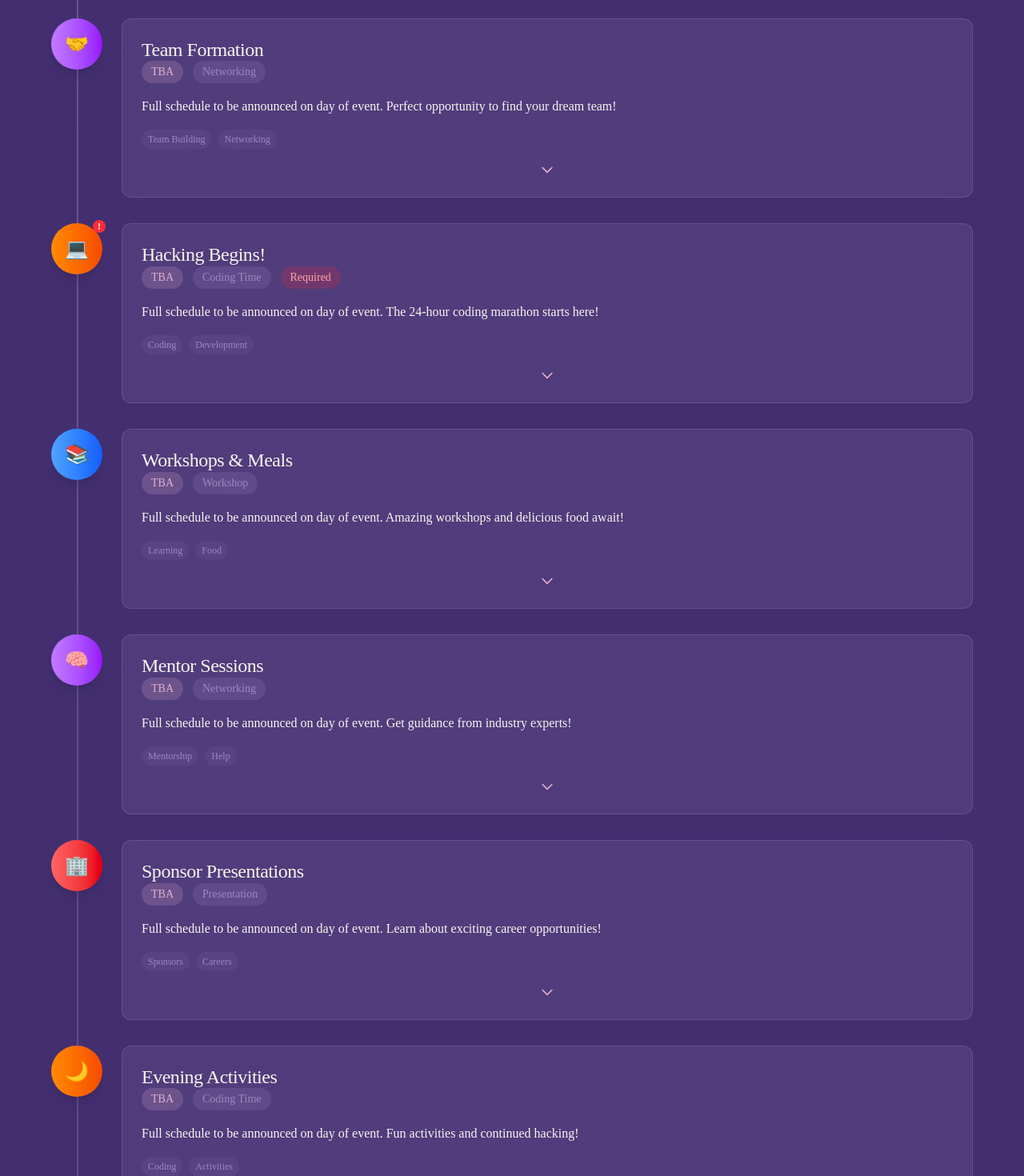
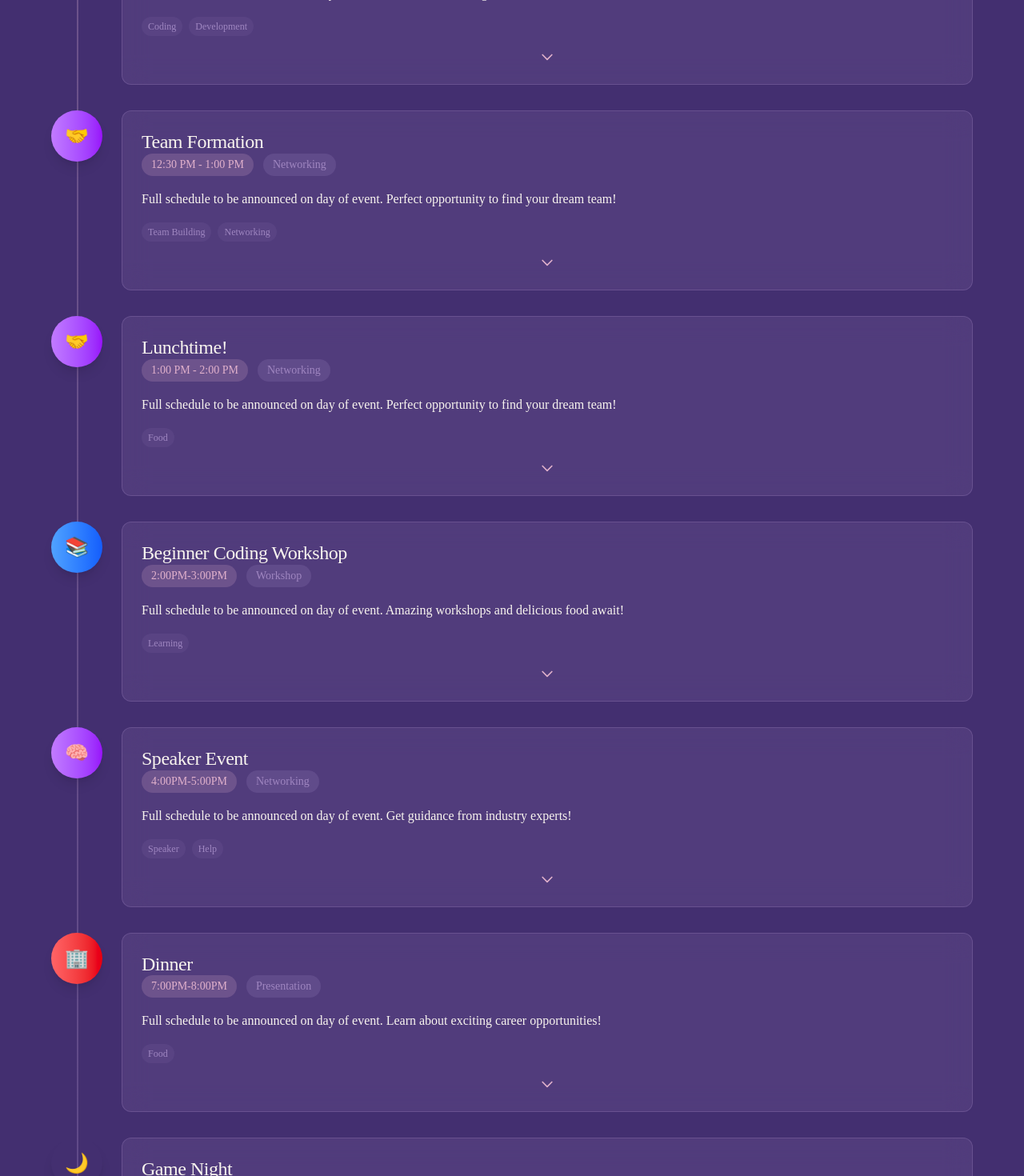
Before and after one commit to bccss/hth2025, a React (Vite) app: page /schedule in a window 1280 px wide. Shown: the part 1160-2630 px from the top of the page at 80% size. Built offline with nearby package versions, Linux system fonts and the light colour scheme; a web font is replaced by a local one.

Commit message:
times added, home cleaned a little

```diff
--- a/src/components/About.tsx
+++ b/src/components/About.tsx
@@ -194,10 +194,10 @@ function About() {
                 Hack the Heights
               </span>
             </h1>
-            <p className="text-lg sm:text-xl text-fontCream/80 max-w-4xl mx-auto leading-relaxed mb-8">
+            {/* <p className="text-lg sm:text-xl text-fontCream/80 max-w-4xl mx-auto leading-relaxed mb-8">
               Boston College's premier hackathon where innovation meets community. For ten years, we've been
               bringing together the brightest minds to build the future, one line of code at a time.
-            </p>
+            </p> */}
           </motion.div>
 
           {/* Mission Statement */}
@@ -496,10 +496,10 @@ function About() {
                 one hackathon at a time. Your journey starts here.
               </p>
               <motion.a
-                href="https://mailchi.mp/8125d9b64c7b/sign-up-for-our-newsletter-bccss"
+              href="https://forms.gle/UjvVou31bR8xBMjr5"
               target="_blank"
               rel="noopener noreferrer"
-                className="inline-block bg-gradient-to-r from-[var(--color-lightPink)] to-[var(--color-lightPurple)] text-fontCream px-8 py-4 rounded-xl font-bold text-lg shadow-lg hover:shadow-xl transition-all duration-300 relative overflow-hidden group"
+              className="bg-gradient-to-r from-[var(--color-lightPink)] to-[var(--color-lightPurple)] text-fontCream px-6 sm:px-8 py-3 sm:py-4 rounded-xl font-bold text-base sm:text-lg shadow-lg hover:shadow-xl transition-all duration-300 relative overflow-hidden group w-full sm:w-auto text-center"
               whileHover={{
                 scale: 1.05,
                 boxShadow: "0 20px 40px rgba(224, 177, 203, 0.4)"
@@ -507,7 +507,7 @@ function About() {
               whileTap={{ scale: 0.95 }}
             >
               <span className="absolute top-0 left-0 w-0 h-full bg-white opacity-20 transform -skew-x-20 transition-all duration-1000 ease-out group-hover:w-full"></span>
-                <span className="relative z-10">🚀 Join HTH 2025</span>
+              <span className="relative z-10">Register Now</span>
             </motion.a>
             </div>
           </motion.div>
--- a/src/components/Landing.tsx
+++ b/src/components/Landing.tsx
@@ -81,11 +81,11 @@ function Landing() {
         </div>
 
         <motion.div
-          className="text-center relative z-10 px-4"
+          className="text-center justify-evenly relative z-10 px-4"
           whileHover={{ scale: 1.02 }}
           transition={{ type: "spring", stiffness: 300 }}
         >
-                      <div className="flex items-center justify-center gap-2 sm:gap-3">
+            <div className="flex items-center justify-evenly gap-2 sm:gap-3">
               <motion.img
                 src={rose}
                 alt="Rose decoration"
@@ -95,10 +95,10 @@ function Landing() {
               />
               <div className="text-center">
                 <div className="text-fontCream font-bold text-sm sm:text-base md:text-lg">
-                  CELEBRATING 10 YEARS OF INNOVATION
+                  HACK THE HEIGHTS 10TH ANNIVERSARY
                 </div>
                 <div className="text-fontCream/90 text-xs sm:text-sm font-medium">
-                  HTH 2025 • 10th Anniversary Edition • A Decade of Hacking Excellence
+                  Celebrating a Decade of Hacking Excellence
                 </div>
               </div>
               <motion.img
@@ -206,12 +206,12 @@ function Landing() {
           </motion.h1>
 
           <motion.div
-            className="text-2xl sm:text-3xl md:text-4xl font-bold text-[var(--color-lightPink)] mb-2"
+            className="text-xl sm:text-2xl md:text-3xl font-bold text-[var(--color-lightPink)] mb-2"
             initial={{ opacity: 0, y: 20 }}
             animate={{ opacity: 1, y: 0 }}
             transition={{ duration: 0.5, delay: 0.3 }}
           >
-            Fall 2025 • 10th Anniversary
+            October 25 - 26, 2025
           </motion.div>
 
           <motion.p
@@ -220,8 +220,8 @@ function Landing() {
             animate={{ opacity: 1, y: 0 }}
             transition={{ duration: 0.5, delay: 0.4 }}
           >
-            Boston College's premier hackathon where{' '}
-            <span className="text-[var(--color-lightPink)] font-semibold">innovation meets community</span>.
+            {/* Boston College's premier hackathon where{' '} */}
+            <span className="text-[var(--color-lightPink)] font-semibold">Where innovation meets community.</span>
             <br className="hidden sm:block" />
             Celebrating a decade of excellence with 500+ fellow hackers for 24 hours of building something amazing.
           </motion.p>
@@ -277,7 +277,7 @@ function Landing() {
               whileTap={{ scale: 0.95 }}
             >
               <span className="absolute top-0 left-0 w-0 h-full bg-white opacity-20 transform -skew-x-20 transition-all duration-1000 ease-out group-hover:w-full"></span>
-              <span className="relative z-10">🚀 Register Now</span>
+              <span className="relative z-10">Register Now</span>
             </motion.a>
 
             <motion.button
@@ -333,7 +333,7 @@ function Landing() {
                   animate={{ rotate: [0, 10, -10, 0] }}
                   transition={{ duration: 2, repeat: Infinity }}
                 >
-                  ✨
+                  {/* lemme cop a pixel art */}
                 </motion.span>
               </div>
               <div className="text-xs sm:text-sm md:text-base text-fontCream">Years</div>
--- a/src/components/Schedule.tsx
+++ b/src/components/Schedule.tsx
@@ -35,7 +35,7 @@ const Schedule = () => {
       {
         id: '1',
         title: 'Registration & Check-in',
-        time: 'TBA',
+        time: '11:30AM - 12:00PM',
         description: 'Full schedule to be announced on day of event. Stay tuned for detailed timing and locations!',
         type: 'ceremony',
         icon: '🎯',
@@ -45,7 +45,7 @@ const Schedule = () => {
       {
         id: '2',
         title: 'Opening Ceremony',
-        time: 'TBA',
+        time: '12:00PM - 12:30PM',
         description: 'Full schedule to be announced on day of event. Get ready for an inspiring kickoff!',
         type: 'ceremony',
         icon: '🚀',
@@ -54,17 +54,8 @@ const Schedule = () => {
       },
       {
         id: '3',
-        title: 'Team Formation',
-        time: 'TBA',
-        description: 'Full schedule to be announced on day of event. Perfect opportunity to find your dream team!',
-        type: 'networking',
-        icon: '🤝',
-        tags: ['Team Building', 'Networking']
-      },
-      {
-        id: '4',
         title: 'Hacking Begins!',
-        time: 'TBA',
+        time: '12:30PM',
         description: 'Full schedule to be announced on day of event. The 24-hour coding marathon starts here!',
         type: 'coding',
         icon: '💻',
@@ -72,56 +63,74 @@ const Schedule = () => {
         tags: ['Coding', 'Development']
       },
       {
+        id: '4',
+        title: 'Team Formation',
+        time: '12:30 PM - 1:00 PM',
+        description: 'Full schedule to be announced on day of event. Perfect opportunity to find your dream team!',
+        type: 'networking',
+        icon: '🤝',
+        tags: ['Team Building', 'Networking']
+      },
+      {
         id: '5',
-        title: 'Workshops & Meals',
-        time: 'TBA',
+        title: 'Lunchtime!',
+        time: '1:00 PM - 2:00 PM',
+        description: 'Full schedule to be announced on day of event. Perfect opportunity to find your dream team!',
+        type: 'networking',
+        icon: '🤝',
+        tags: ['Food']
+      },
+      {
+        id: '6',
+        title: 'Beginner Coding Workshop',
+        time: '2:00PM-3:00PM',
         description: 'Full schedule to be announced on day of event. Amazing workshops and delicious food await!',
         type: 'workshop',
         icon: '📚',
-        tags: ['Learning', 'Food']
+        tags: ['Learning']
       },
       {
-        id: '6',
-        title: 'Mentor Sessions',
-        time: 'TBA',
+        id: '7',
+        title: 'Speaker Event',
+        time: '4:00PM-5:00PM',
         description: 'Full schedule to be announced on day of event. Get guidance from industry experts!',
         type: 'networking',
         icon: '🧠',
-        tags: ['Mentorship', 'Help']
+        tags: ['Speaker', 'Help']
       },
       {
-        id: '7',
-        title: 'Sponsor Presentations',
-        time: 'TBA',
+        id: '8',
+        title: 'Dinner',
+        time: '7:00PM-8:00PM',
         description: 'Full schedule to be announced on day of event. Learn about exciting career opportunities!',
         type: 'presentation',
         icon: '🏢',
-        tags: ['Sponsors', 'Careers']
+        tags: ['Food']
       },
       {
-        id: '8',
-        title: 'Evening Activities',
-        time: 'TBA',
-        description: 'Full schedule to be announced on day of event. Fun activities and continued hacking!',
-        type: 'coding',
+        id: '9',
+        title: 'Game Night',
+        time: '8:00PM-9:00PM',
+        description: 'CS students have fun too. Join for some games!',
+        type: 'activities',
         icon: '🌙',
-        tags: ['Coding', 'Activities']
+        tags: ['Activities']
       }
     ],
     day2: [
       {
         id: '9',
-        title: 'Morning Kickoff',
-        time: 'TBA',
+        title: 'Morning Kickoff & Breakfast',
+        time: '10:00AM-11:00AM',
         description: 'Full schedule to be announced on day of event. Start your final day strong!',
         type: 'meal',
         icon: '☕',
-        tags: ['Breakfast', 'Energy']
+        tags: ['Breakfast']
       },
       {
         id: '10',
-        title: 'Final Sprint Workshops',
-        time: 'TBA',
+        title: 'Hacking Ends!',
+        time: '12:30PM',
         description: 'Full schedule to be announced on day of event. Last-minute tips and final development push!',
         type: 'workshop',
         icon: '⚡',
@@ -138,8 +147,8 @@ const Schedule = () => {
       },
       {
         id: '12',
-        title: 'Project Submissions',
-        time: 'TBA',
+        title: 'Project Demos',
+        time: '12:45PM - 1:30PM',
         description: 'Full schedule to be announced on day of event. Submit your amazing creations!',
         type: 'presentation',
         icon: '📤',
@@ -147,19 +156,9 @@ const Schedule = () => {
         tags: ['Submission', 'Deadline']
       },
       {
-        id: '13',
-        title: 'Project Demonstrations',
-        time: 'TBA',
-        description: 'Full schedule to be announced on day of event. Show off your hard work to judges and peers!',
-        type: 'presentation',
-        icon: '🎤',
-        isRequired: true,
-        tags: ['Demo', 'Presentation']
-      },
-      {
         id: '14',
         title: 'Judging & Deliberation',
-        time: 'TBA',
+        time: '1:30PM - 2:15PM',
         description: 'Full schedule to be announced on day of event. While judges deliberate, relax and network!',
         type: 'judging',
         icon: '⚖️',
@@ -168,21 +167,12 @@ const Schedule = () => {
       {
         id: '15',
         title: 'Awards Ceremony',
-        time: 'TBA',
+        time: '2:30PM',
         description: 'Full schedule to be announced on day of event. Celebrate winners and wrap up an amazing hackathon!',
         type: 'ceremony',
         icon: '🏆',
         isRequired: true,
         tags: ['Awards', 'Celebration']
-      },
-      {
-        id: '16',
-        title: 'Closing & Networking',
-        time: 'TBA',
-        description: 'Full schedule to be announced on day of event. Final networking and farewell to new friends!',
-        type: 'networking',
-        icon: '👋',
-        tags: ['Closing', 'Farewell']
       }
     ]
   };
@@ -259,10 +249,10 @@ const Schedule = () => {
               Schedule
             </span>
           </h1>
-          <p className="text-lg sm:text-xl text-fontCream/80 max-w-3xl mx-auto leading-relaxed mb-8">
+          {/* <p className="text-lg sm:text-xl text-fontCream/80 max-w-3xl mx-auto leading-relaxed mb-8">
             Get ready for an action-packed 24 hours of innovation, learning, and collaboration.
             Detailed schedule and timing will be announced on the day of the event!
-          </p>
+          </p> */}
 
           {/* Announcement Banner */}
           <motion.div
@@ -271,10 +261,6 @@ const Schedule = () => {
             transition={{ duration: 0.6, delay: 0.3 }}
             className="bg-gradient-to-r from-[var(--color-lightPink)]/20 to-[var(--color-lightPurple)]/20 backdrop-blur-lg rounded-xl p-6 border border-[var(--color-lightPink)]/30 max-w-2xl mx-auto"
           >
-            <div className="flex items-center justify-center gap-3 mb-3">
-              <span className="text-2xl">📅</span>
-              <h3 className="text-xl font-bold text-fontCream">Schedule Update</h3>
-            </div>
             <p className="text-fontCream/90 leading-relaxed">
               The complete event schedule with specific times, locations, and details will be shared with all
               registered participants on the day of the event. Stay tuned for updates!
--- a/src/components/Sponsors.tsx
+++ b/src/components/Sponsors.tsx
@@ -199,9 +199,6 @@ function Sponsors() {
                 Sponsor
               </span>
             </h1>
-            <p className="text-lg sm:text-xl text-fontCream/80 max-w-4xl mx-auto leading-relaxed mb-8">
-              Boston College's hackathon isn't just another coding event; it embodies our values of social responsibility, growth, and diversity.
-            </p>
 
             {/* Call to Action Banner */}
             <motion.div
```
Lines whose indentation alone changed are shown as unchanged.
